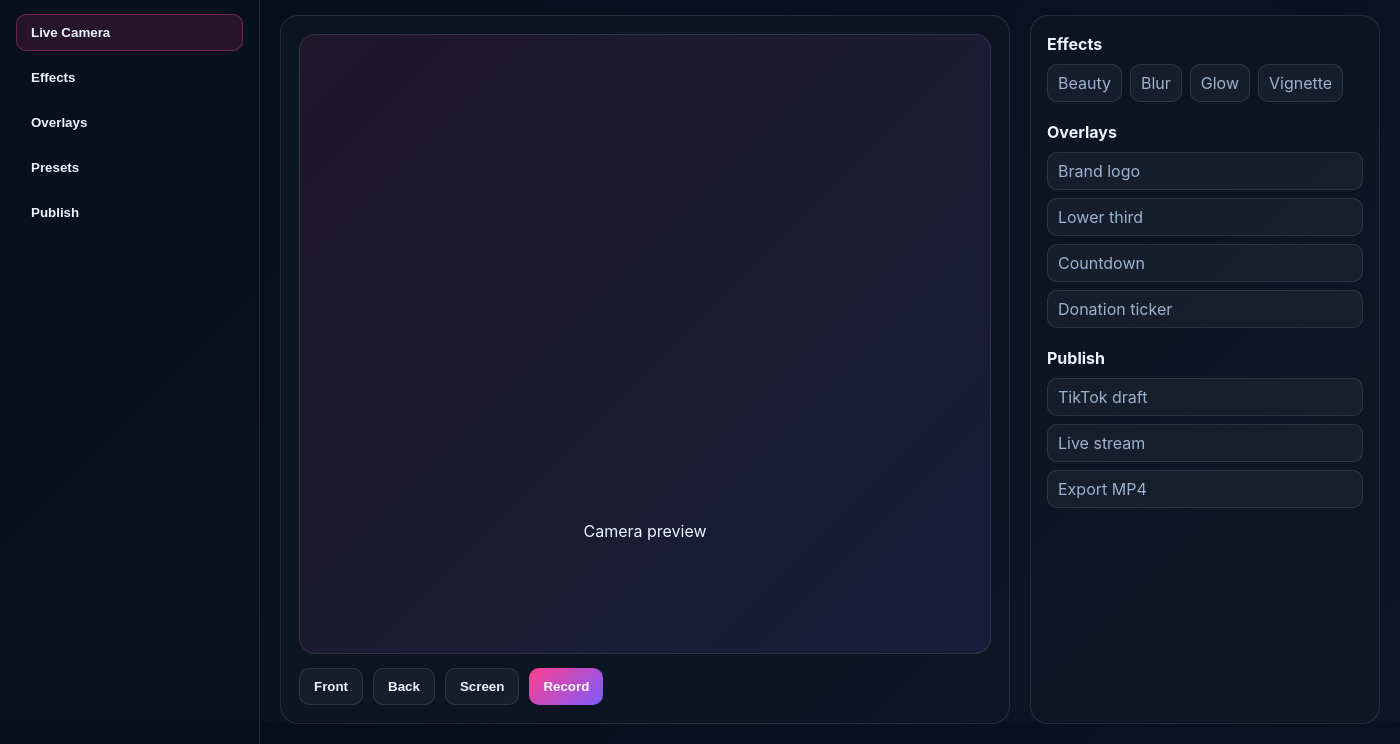
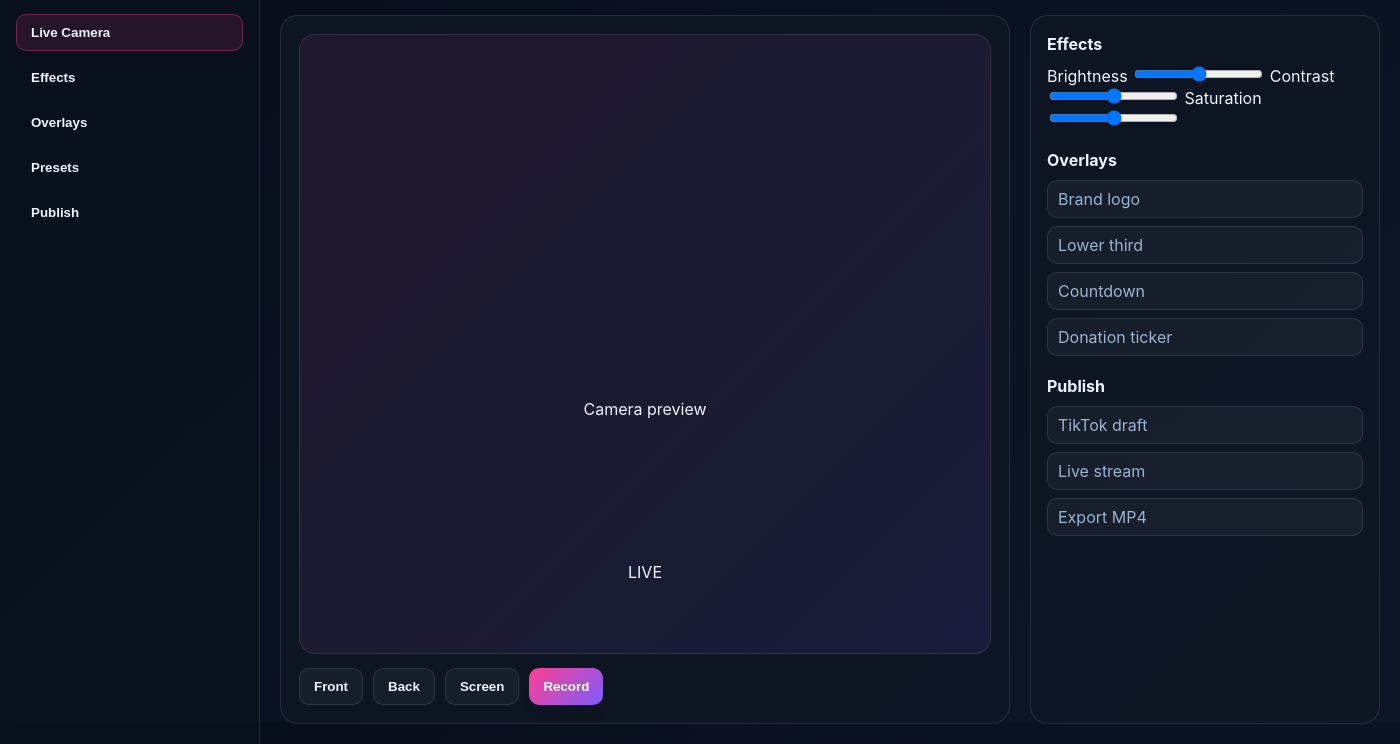
Before and after one commit to nanangpuniet-cyber/VanaTok, an Electron app: page src/renderer/index.html in a window 1400 px wide. Shown: the part 78-822 px from the top of the page. Drawn offline with Linux system fonts and the light colour scheme; no server answers.

Commit message:
Add real-time filter controls and improved live preview structure to VanaTok.

```diff
--- a/src/renderer/index.html
+++ b/src/renderer/index.html
@@ -40,11 +40,12 @@
 
         <section class="studio-grid">
           <div class="preview-panel">
-            <div class="preview-frame">
+            <div class="preview-frame" id="previewFrame">
               <video id="previewVideo" autoplay playsinline muted></video>
               <div class="preview-overlay">
                 <span>Camera preview</span>
               </div>
+              <div class="live-badge">LIVE</div>
             </div>
             <div class="control-row">
               <button class="ghost" data-facing="user">Front</button>
@@ -57,11 +58,19 @@
           <aside class="panel tools-panel">
             <div class="panel-section">
               <h3>Effects</h3>
-              <div class="chip-list">
-                <span>Beauty</span>
-                <span>Blur</span>
-                <span>Glow</span>
-                <span>Vignette</span>
+              <div class="controls-stack">
+                <label>
+                  <span>Brightness</span>
+                  <input type="range" id="brightness" min="0" max="200" value="100" />
+                </label>
+                <label>
+                  <span>Contrast</span>
+                  <input type="range" id="contrast" min="0" max="200" value="100" />
+                </label>
+                <label>
+                  <span>Saturation</span>
+                  <input type="range" id="saturation" min="0" max="200" value="100" />
+                </label>
               </div>
             </div>
 
```
